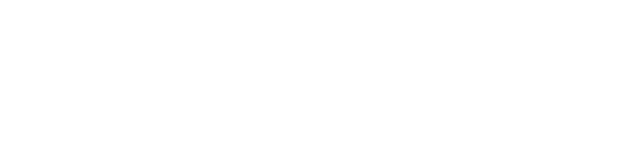
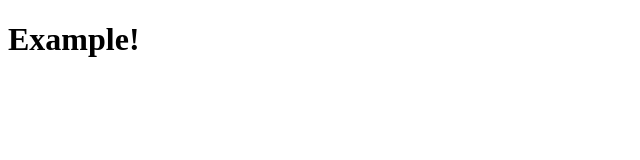
Before and after one commit to Thunderducky/example234, a plain HTML site: page index.html in a window 1280 px wide. Shown: the whole page, without its empty margins (0-640 px from the left). Drawn offline with Linux system fonts and the light colour scheme.

Commit message:
Added an example

```diff
--- a/index.html
+++ b/index.html
@@ -7,6 +7,6 @@
     <title>Document</title>
 </head>
 <body>
-
+    <h1>Example!</h1>
 </body>
 </html>
```
